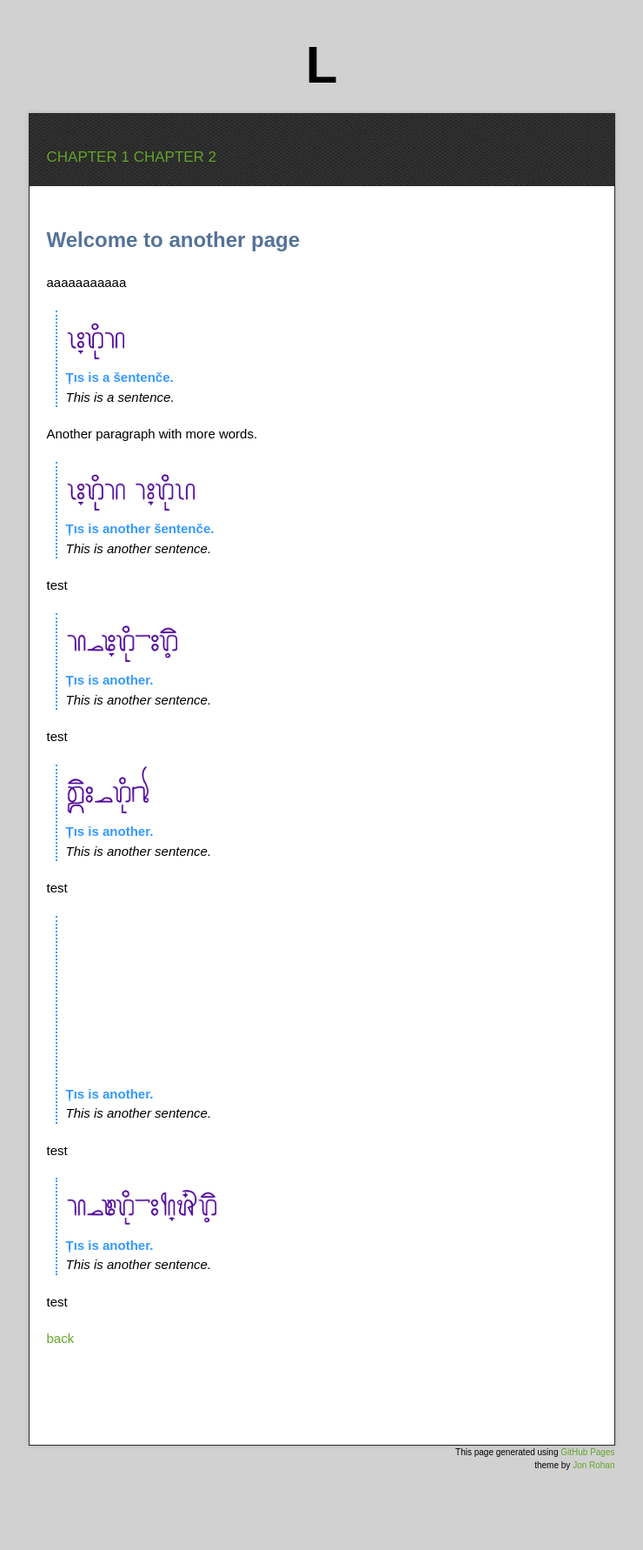
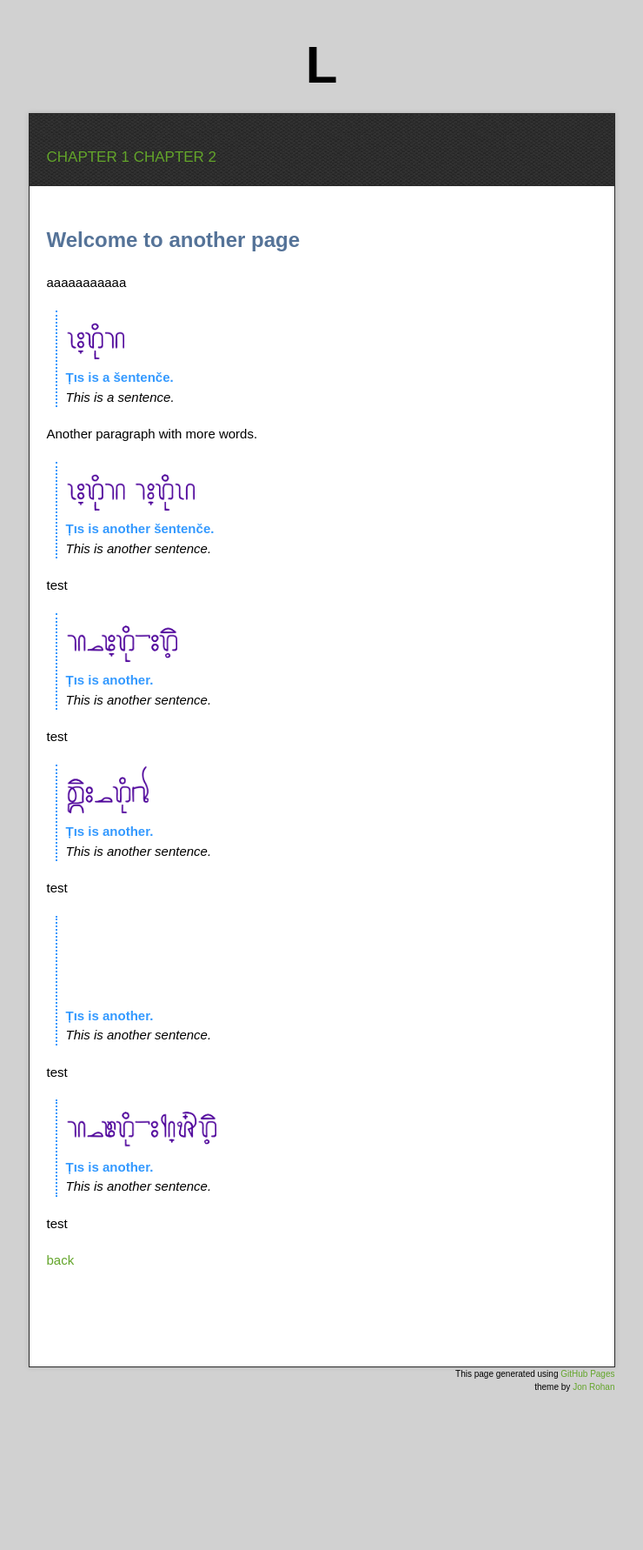
Before and after one commit to LoCCan4/loccan4.github.io, a Jekyll site: the page built from another-page.md, in a window 1280 px wide. Shown: the whole page at 87% size, without its empty margins (270-1010 px from the left). Built offline with Jekyll 4.4.1, drawn with Linux system fonts in a browser that asks for light colours; our own code applies the rules of GitHub Pages for plain Markdown files; after the commit the page ends 1692 px from its top, so only the background shows below that.

Commit message:
Update jekyll-theme-time-machine.scss

```diff
--- a/_sass/jekyll-theme-time-machine.scss
+++ b/_sass/jekyll-theme-time-machine.scss
@@ -17,6 +17,9 @@ strong {
 svg {
   stroke: blue;
   stroke-width: 3;
+  max-width: 100%;
+  box-sizing: border-box;
+  height: 60px;
 }
 
 a {
```
